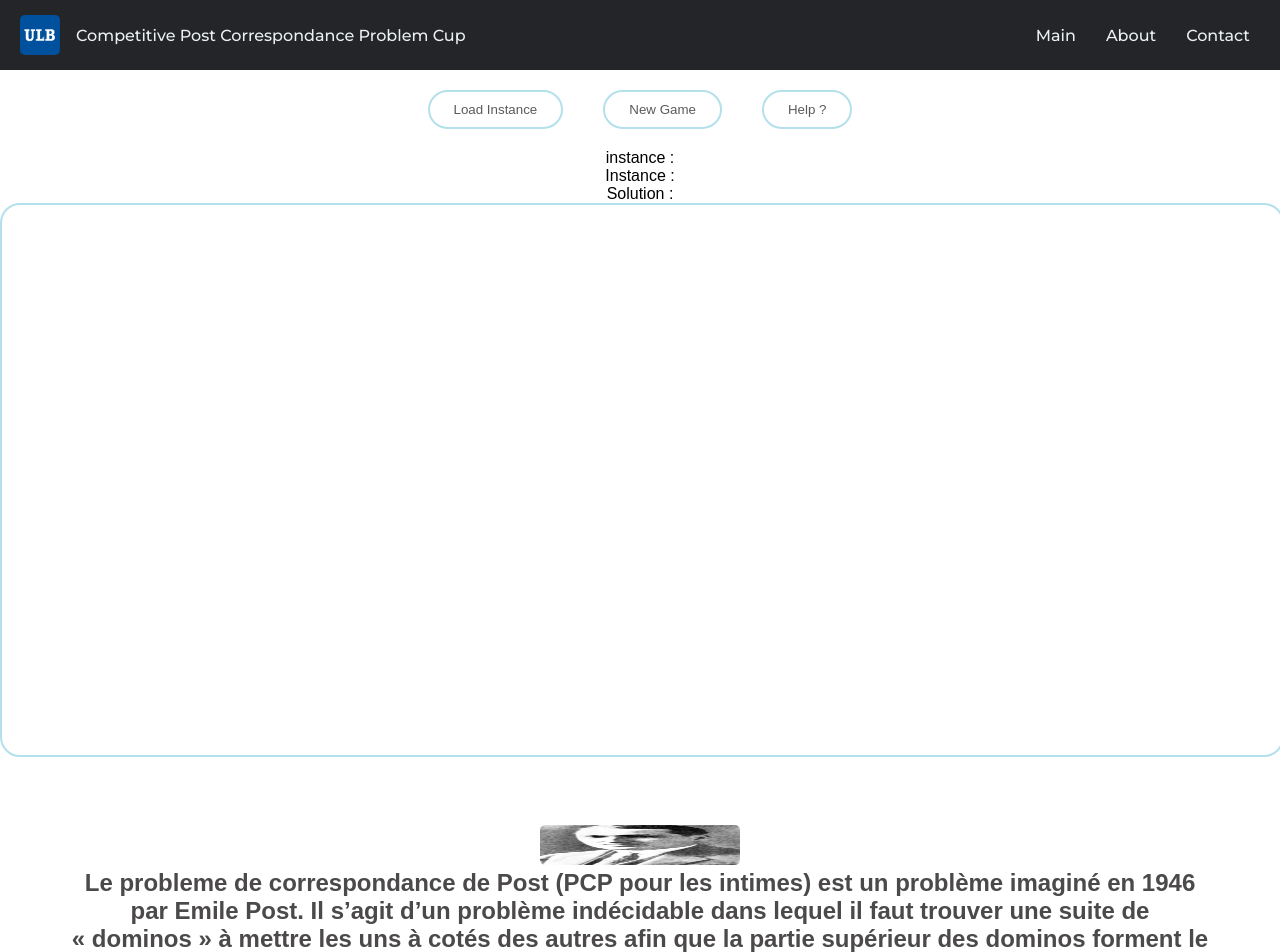
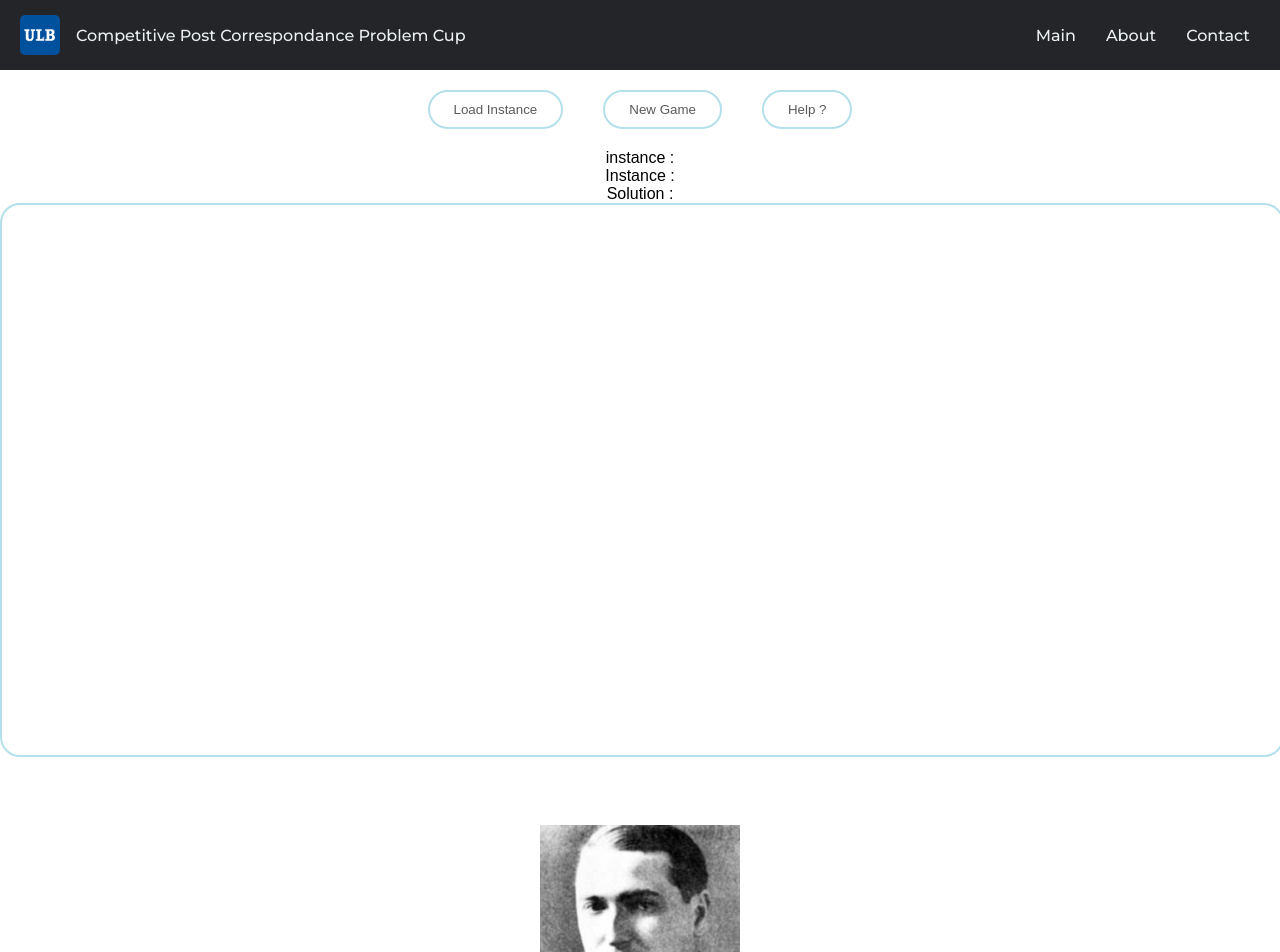
Before and after one commit to bperraud/post_corresponding_problem, a React (Create React App) app in the folder src/front/: page / in a window 1280 px wide. Shown: the top 952 px of the page. Built offline with nearby package versions, Linux system fonts and the light colour scheme.

Commit message:
fix img style

```diff
--- a/src/front/src/components/Navbar.css
+++ b/src/front/src/components/Navbar.css
@@ -35,7 +35,7 @@ nav {
   color: #00519d;
 }
 
-img {
+nav img {
   height: 40px;
   position: relative;
   border-radius: 5px;
```
